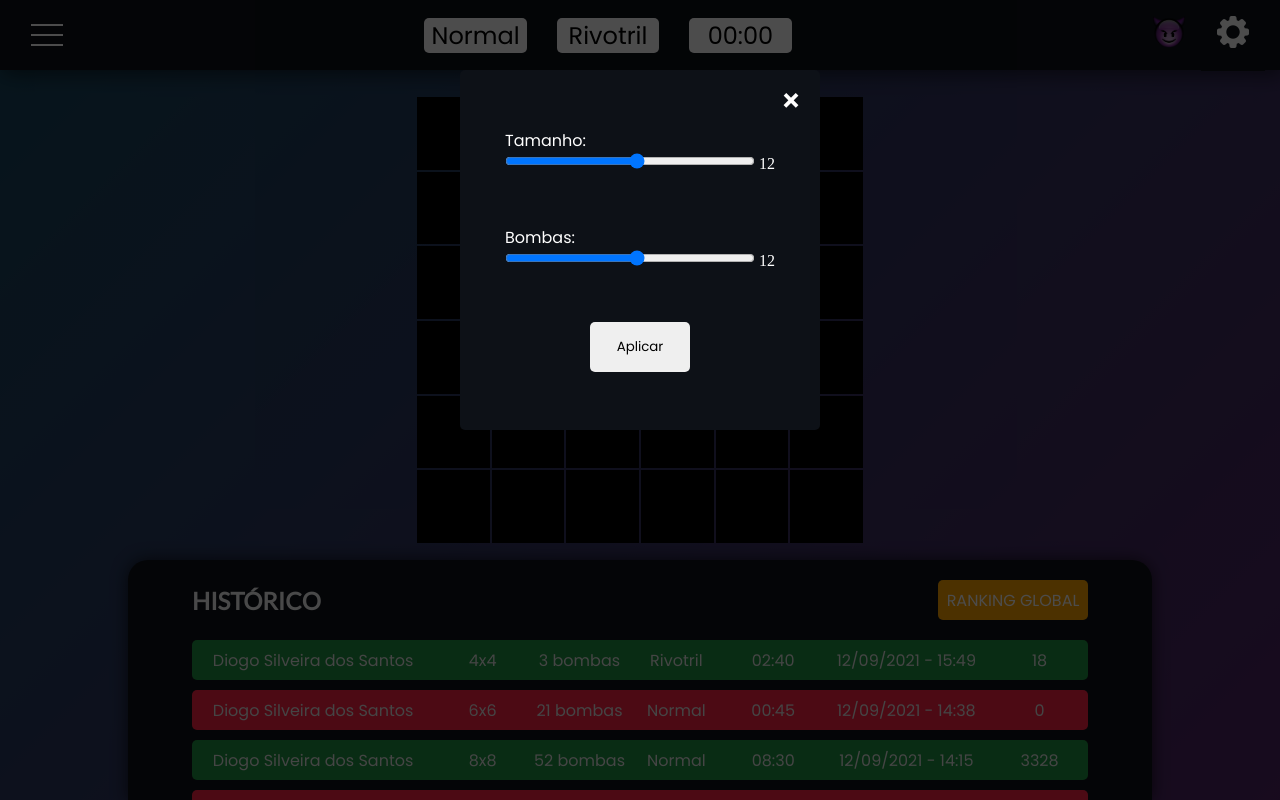
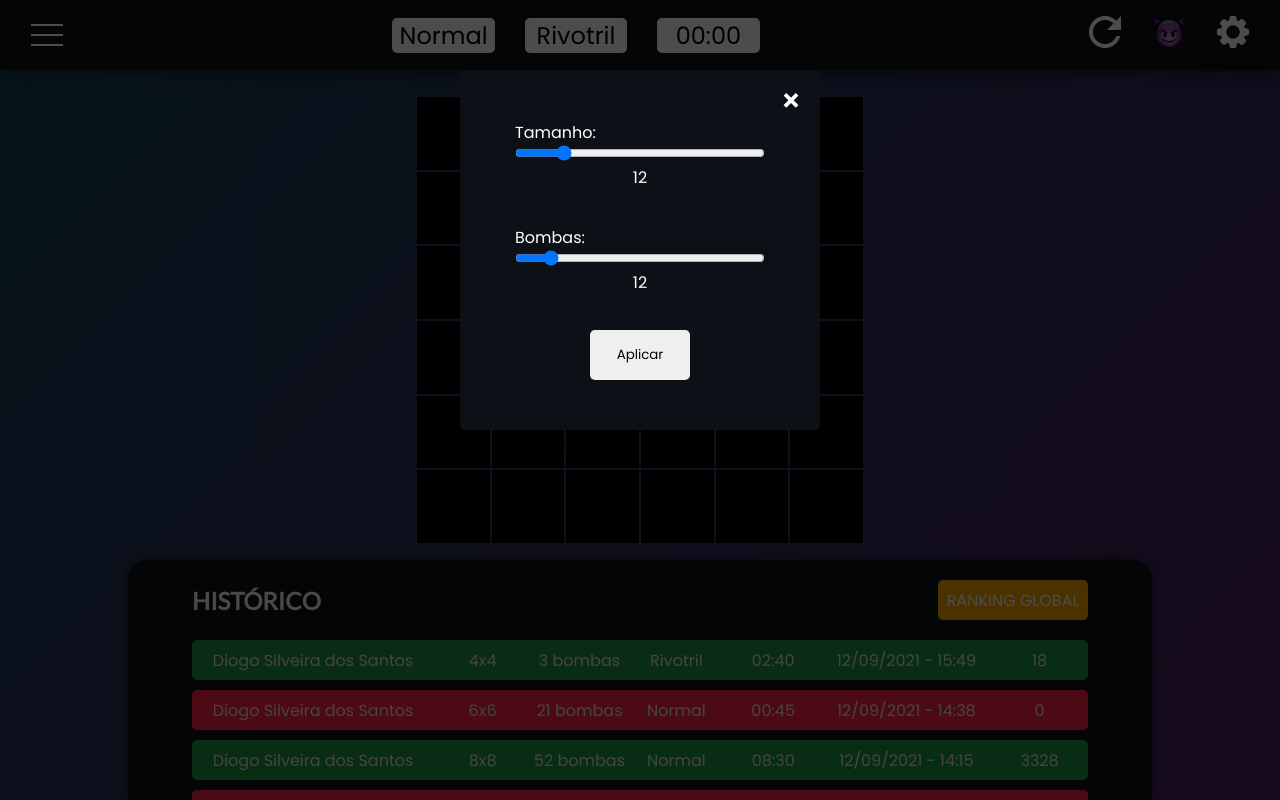
Before and after one commit to izzy-el/web-minesweeper, a PHP site: page /pages/game.html in a window 1280 px wide, after a click that opens the changed part. Run offline with PHP 8.4, Linux system fonts and the light colour scheme.

Commit message:
[style] Implement reset button and win/loss screen

```diff
--- a/src/pages/game.html
+++ b/src/pages/game.html
@@ -57,8 +57,21 @@
 
                 <div>
                     <div class="menu-item">
+                        <!-- Reset button -->
+                        <div class="right-menu">
+                            <input type="image"
+                                src="../assets/reset.png"
+                                alt="reset"
+                                id="reset-button"
+                                class="top-button"
+                                onclick="finalReset()"
+                            >
+                        </div>
+                    </div>
+
+                    <div class="menu-item">
                         <!-- Cheat button -->
-                        <div id="right-menu">
+                        <div class="right-menu">
                             <input type="image"
                                 src="../assets/cheat.png"
                                 alt="cheat"
@@ -166,8 +179,9 @@
                             name="grid-size"
                             id="grid-size"
                             onchange="updateSlider()"
+                            onload="updateSliderValues()"
                         />
-                        <output class="bubble" id="size-bubble"></output>
+                        <p class="bubble" id="size-bubble"></p>
                     </div>
 
                     <!-- Numero de bombas -->
@@ -181,8 +195,9 @@
                             step="1"
                             name="n-bombs"
                             id="n-bombs"
+                            onload="updateSliderValues()"
                         />
-                        <output class="bubble" id="bomb-bubble"></output>
+                        <p class="bubble" id="bomb-bubble"></p>
                     </div>
 
                     <!-- Button Aplicar -->
@@ -194,21 +209,12 @@
 
             <!-- Popup Win/Loss -->
             <div id="popup-wl" class="popup-no-click">
-                <div class="popup">
-                    <!-- Close -->
-                    <a class="close" href="#">&times;</a>
-
+                <div class="popup-end" id="wl-box">
                     <!-- Text Win/Loss -->
                     <p id="text-wl"></p>
 
                     <!-- Button -->
-                    <!-- <a href="#">
-                        <button id="button-reiniciar" >Reiniciar</button>
-                    </a> -->
-
-                    <!-- Gif -->
-                    <img src="../assets/win.gif" alt="win-gif" class="wl-gif" id="win-gif">
-                    <img src="../assets/loss.gif" alt="loss-gif" class="wl-gif" id="loss-gif">
+                    <button id="button-reiniciar" onclick="finalReset()">Reiniciar</button>
                 </div>
             </div>
 
--- a/src/scripts/script.js
+++ b/src/scripts/script.js
@@ -63,6 +63,10 @@
 	cron_started = 0;
 	resetTimer();
 	pauseTimer();
+	document.getElementById("grid-size").setAttribute("value", dimensions);
+	document.getElementById("size-bubble").setAttribute("value", dimensions);
+	document.getElementById("n-bombs").setAttribute("value", nBombs);
+	document.getElementById("bomb-bubble").setAttribute("value", nBombs);
 
 	// Define o tamanho individual de cada célula
 	let size = (56 / dimensions / 100) * window.innerHeight - 2;
@@ -71,9 +75,7 @@
 	while (bombs.length != nBombs) {
 		let bombX = Math.floor(Math.random() * dimensions);
 		let bombY = Math.floor(Math.random() * dimensions);
-		bombs.indexOf([bombY, bombX]) === -1
-			? bombs.push([bombY, bombX])
-			: null;
+		bombs.indexOf([bombY, bombX]) === -1 ? bombs.push([bombY, bombX]) : null;
 	}
 
 	// Cria as células
@@ -113,7 +115,7 @@
 		// Se a célula ainda nao está aberta ou usuário nao perdeu
 		const bg = clickedCell.style.backgroundColor;
 		if (bg != "rgb(48, 48, 48)" && lost == false) {
-			let cell = openCell(i, j)
+			let cell = openCell(i, j);
 			if (cell == "bomb") {
 				pauseTimer();
 				loss();
@@ -135,20 +137,28 @@
 			if (verifyWin()) {
 				pauseTimer();
 				await new Promise((r) => setTimeout(r, 300));
-				document.getElementById("win-gif").style["display"] = "block";
-				document.getElementById("loss-gif").style["display"] = "none";
-				window.location.href="#popup-wl"
+
+				try {
+					const wlGif = document.getElementById("wl-gif");
+					wlGif.setAttribute("src", "../assets/win.gif");
+				} catch (error) {
+					const wlBox = document.getElementById("wl-box");
+					const wlGif = document.createElement("img");
+					wlGif.setAttribute("src", "../assets/win.gif");
+					wlGif.setAttribute("id", "wl-gif");
+					wlBox.appendChild(wlGif);
+				}
+
+				document.getElementById("text-wl").innerHTML = "Você ganhou =)";
+				window.location.href = "#popup-wl";
 			}
-
 		}
-	} catch (error) {
-
-	}
+	} catch (error) {}
 }
 
 // Verifica se o usuário ganhou
 function verifyWin() {
-	let closed = 0
+	let closed = 0;
 	for (let i = 0; i < tableDim; i++) {
 		for (let j = 0; j < tableDim; j++) {
 			if (document.getElementById(i + "-" + j).style.backgroundColor != "rgb(48, 48, 48)") {
@@ -171,8 +181,7 @@
 	const bg = cellToOpen.style.backgroundColor;
 	if (bg != "rgb(48, 48, 48)") {
 		// Retira a flag se houver
-		if (cellToOpen.hasChildNodes())
-			cellToOpen.removeChild(cellToOpen.lastChild);
+		if (cellToOpen.hasChildNodes()) cellToOpen.removeChild(cellToOpen.lastChild);
 
 		// Define o fundo para a célula e o cursor
 		cellToOpen.style["background-color"] = "rgb(48, 48, 48)";
@@ -219,10 +228,21 @@
 		openCell(bombs[i][0], bombs[i][1]);
 	}
 
+
 	await new Promise((r) => setTimeout(r, 300));
-	document.getElementById("win-gif").style["display"] = "none";
-	document.getElementById("loss-gif").style["display"] = "block";
-	window.location.href="#popup-wl"
+	try {
+		const wlGif = document.getElementById("wl-gif");
+		wlGif.setAttribute("src", "../assets/loss.gif");
+	} catch (error) {
+		const wlBox = document.getElementById("wl-box");
+		const wlGif = document.createElement("img");
+		wlGif.setAttribute("src", "../assets/loss.gif");
+		wlGif.setAttribute("id", "wl-gif");
+		wlBox.appendChild(wlGif);
+	}
+
+	document.getElementById("text-wl").innerHTML = "Você perdeu =(";
+	window.location.href = "#popup-wl";
 }
 
 // Verifica o número de bombas ao redor da célula
@@ -253,15 +273,15 @@
 // Retorna a cor do número
 function getColor(n) {
 	let dict = {
-		1: 'blue',
-		2: 'green',
-		3: 'red',
-		4: 'purple',
-		5: 'orange',
-		6: 'yellow',
-		7: 'pink',
-		8: 'white',
-	}
+		1: "blue",
+		2: "green",
+		3: "red",
+		4: "purple",
+		5: "orange",
+		6: "yellow",
+		7: "pink",
+		8: "white",
+	};
 	return dict[n];
 }
 
@@ -362,18 +382,28 @@
 	}
 }
 
+// Atualiza os valores dos sliders de acordo com a posição de inicio
+function updateSliderValues() {
+	const bombSlider = document.getElementById("n-bombs");
+	const gridSlider = document.getElementById("grid-size");
+	bombSlider.setAttribute("value", bombs.length);
+	gridSlider.setAttribute("value", tableDim);
+}
+
 // Atualiza o slider de configurações
 function updateSlider() {
 	const bombSlider = document.getElementById("n-bombs");
 	const gridSlider = document.getElementById("grid-size");
-	let max = Math.round(gridSlider.value*gridSlider.value * 0.3);
-	let value = Math.round(max/2);
+	let max = Math.round(gridSlider.value * gridSlider.value * 0.3);
+
+	let prevValue = bombSlider.value;
+	if (prevValue > max) {
+		bombSlider.setAttribute("value", max);
+		const bombBubble = document.getElementById("bomb-bubble");
+		bombBubble.innerHTML = max;
+	}
 
 	bombSlider.setAttribute("max", max);
-	bombSlider.setAttribute("value", value);
-
-	const bombBubble = document.getElementById('bomb-bubble');
-	bombBubble.innerHTML = value;
 }
 
 // Aplica as configurações
@@ -391,19 +421,17 @@
 			game.removeChild(game.lastChild);
 			i++;
 		}
-	} catch (error) {
-
-	}
+	} catch (error) {}
 	startBoard(dimension, nBombs);
 }
 
-// Executada quanto iniciado
-document.addEventListener("DOMContentLoaded", () => {
-	let startDimension = 6;
-	let startBombsNumber = 5;
-	startBoard(startDimension, startBombsNumber);
-});
+// Reseta o campo depois do final
+function finalReset() {
+	resetBoard(document.getElementById("grid-size").value, bombs.length);
+	window.location.href = "#";
+}
 
+// Mostra o valor dos sliders
 const allRanges = document.querySelectorAll(".slider");
 allRanges.forEach((wrap) => {
 	const range = wrap.querySelector(".range");
@@ -417,11 +445,12 @@
 
 function setBubble(range, bubble) {
 	const val = range.value;
-	const min = range.min ? range.min : 0;
-	const max = range.max ? range.max : 100;
-	const newVal = Number(((val - min) * 100) / (max - min));
 	bubble.innerHTML = val;
+}
 
-	// Sorta magic numbers based on size of the native UI thumb
-	bubble.style.left = `calc(${newVal}% + (${8 - newVal * 0.15}px))`;
-}
+// Executada quanto iniciado
+document.addEventListener("DOMContentLoaded", () => {
+	let startDimension = 6;
+	let startBombsNumber = 5;
+	startBoard(startDimension, startBombsNumber);
+});
--- a/src/styles/game.css
+++ b/src/styles/game.css
@@ -76,7 +72,7 @@
 
 .menu-item {
 	color: #fff;
-    background: #0D1117;
+	background: #0d1117;
 	display: block;
 	float: left;
 	padding: 1rem;
@@ -199,6 +210,12 @@
 }
 
 #cheat-button {
+	width: 4vh;
+	height: 4vh;
+	vertical-align: center;
+}
+
+#reset-button {
     width: 4vh;
 	height: 4vh;
 	vertical-align: center;
@@ -369,3 +387,7 @@
 		background-position: 0% 50%;
 	}
 }
+
+.bubble {
+	text-align: center;
+}
```
Also changed, not shown: other parts of src/styles/game.css (+31 -19 lines), src/assets/reset.png (added). Lines whose indentation alone changed are shown as unchanged.
